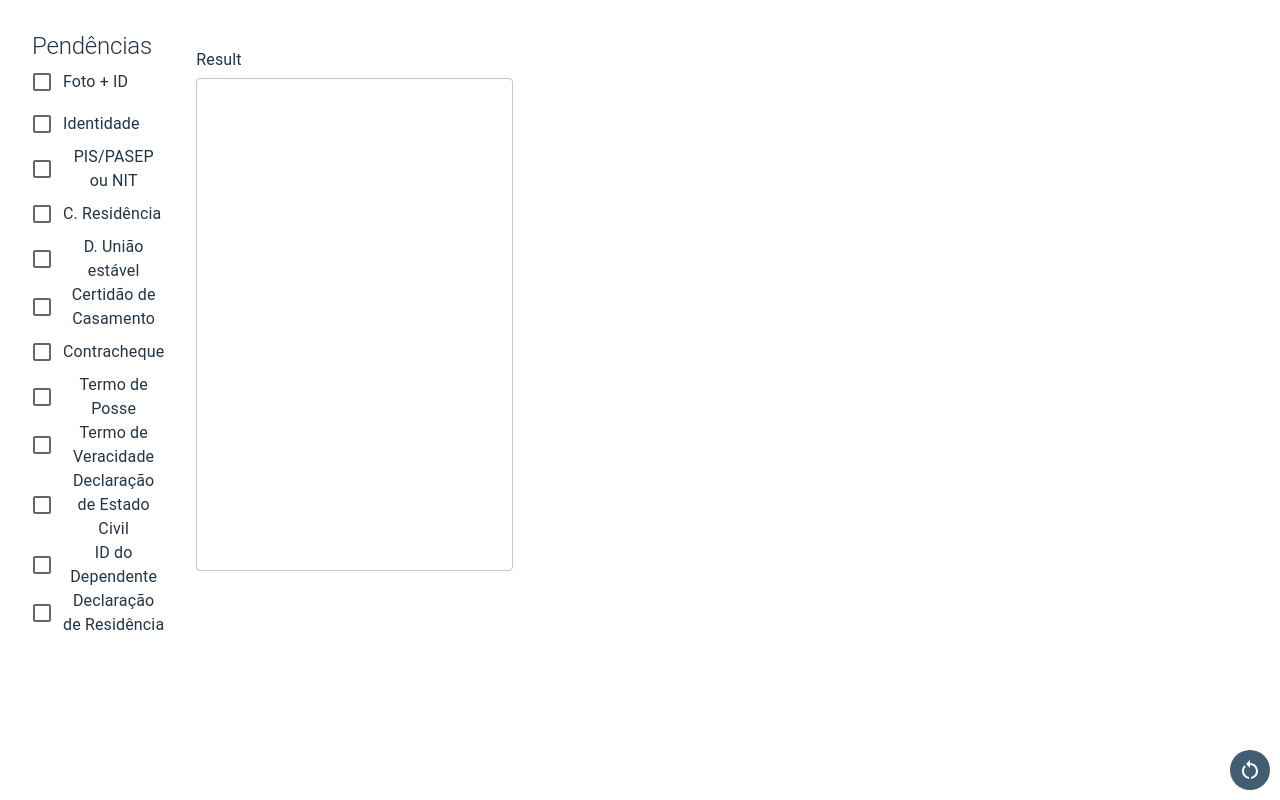
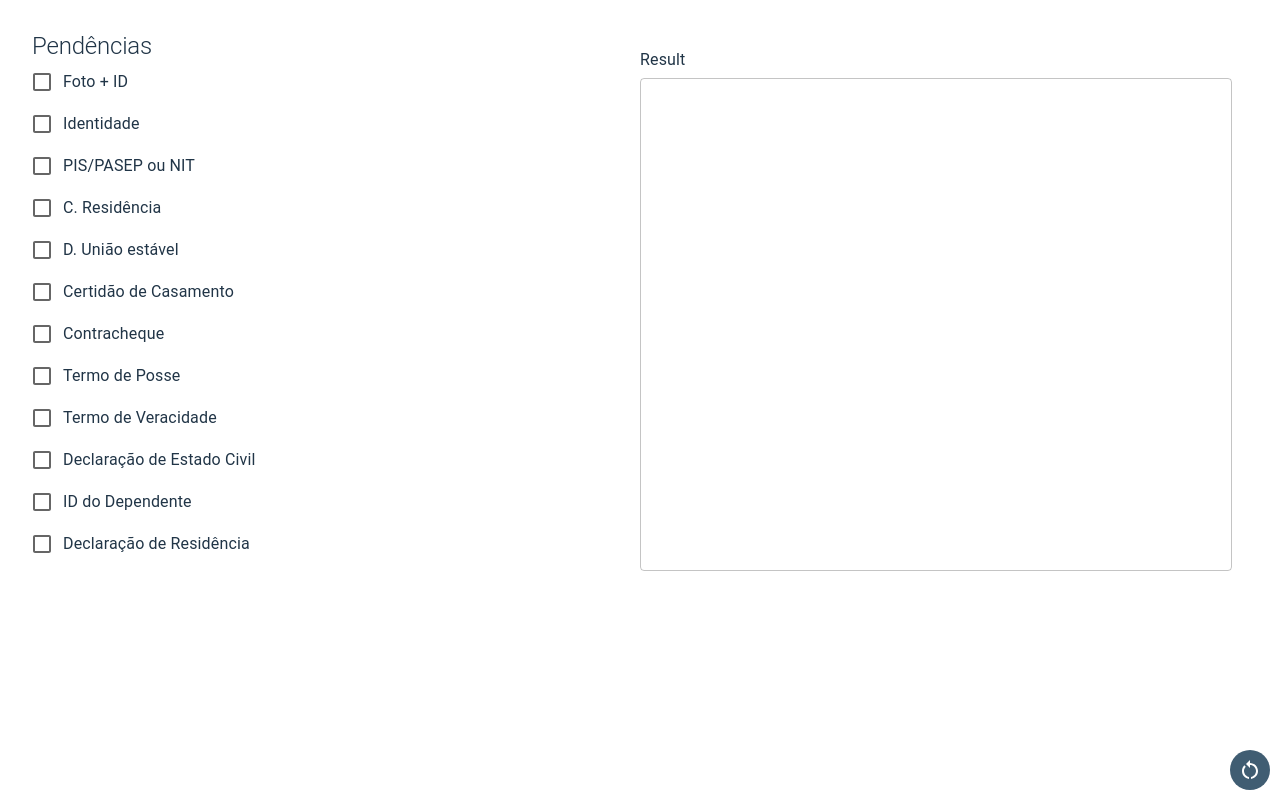
Before and after one commit to secretindex/Python-Scripts, a React (Vite) app in the folder advanced/recad-auto-message/: page / in a window 1280 px wide. Built offline with nearby package versions, Linux system fonts and the light colour scheme.

Commit message:
remove unused styles

```diff
--- a/advanced/recad-auto-message/src/App.css
+++ b/advanced/recad-auto-message/src/App.css
@@ -15,15 +15,16 @@
   display: flex;
   justify-content: space-between;
   height: 100%;
+  width: 100%;
 }
 
 .checkbox-container {
-  width: 45%;
+  width: 100%;
   height: 100%;
 }
 
 .text-gen {
-  width: 45%;
+  width: 100%;
   height: 100%;
 }
 
@@ -33,20 +34,8 @@
 
 }
 
-.bottom-right .IconButton:hover {
-  background-color: #416d8e;
-}
-
 .bottom-right {
   position: absolute;
   bottom: 0.6rem;
   right: 0.6rem;
 }
-
-.card {
-  padding: 2em;
-}
-
-.read-the-docs {
-  color: #888;
-}
--- a/advanced/recad-auto-message/src/index.css
+++ b/advanced/recad-auto-message/src/index.css
@@ -5,6 +5,7 @@
 
   color: rgba(255, 255, 255, 0.87);
   background-color: #242424;
+  --def-blue: #1976d2;
 
   font-synthesis: none;
   text-rendering: optimizeLegibility;
```
